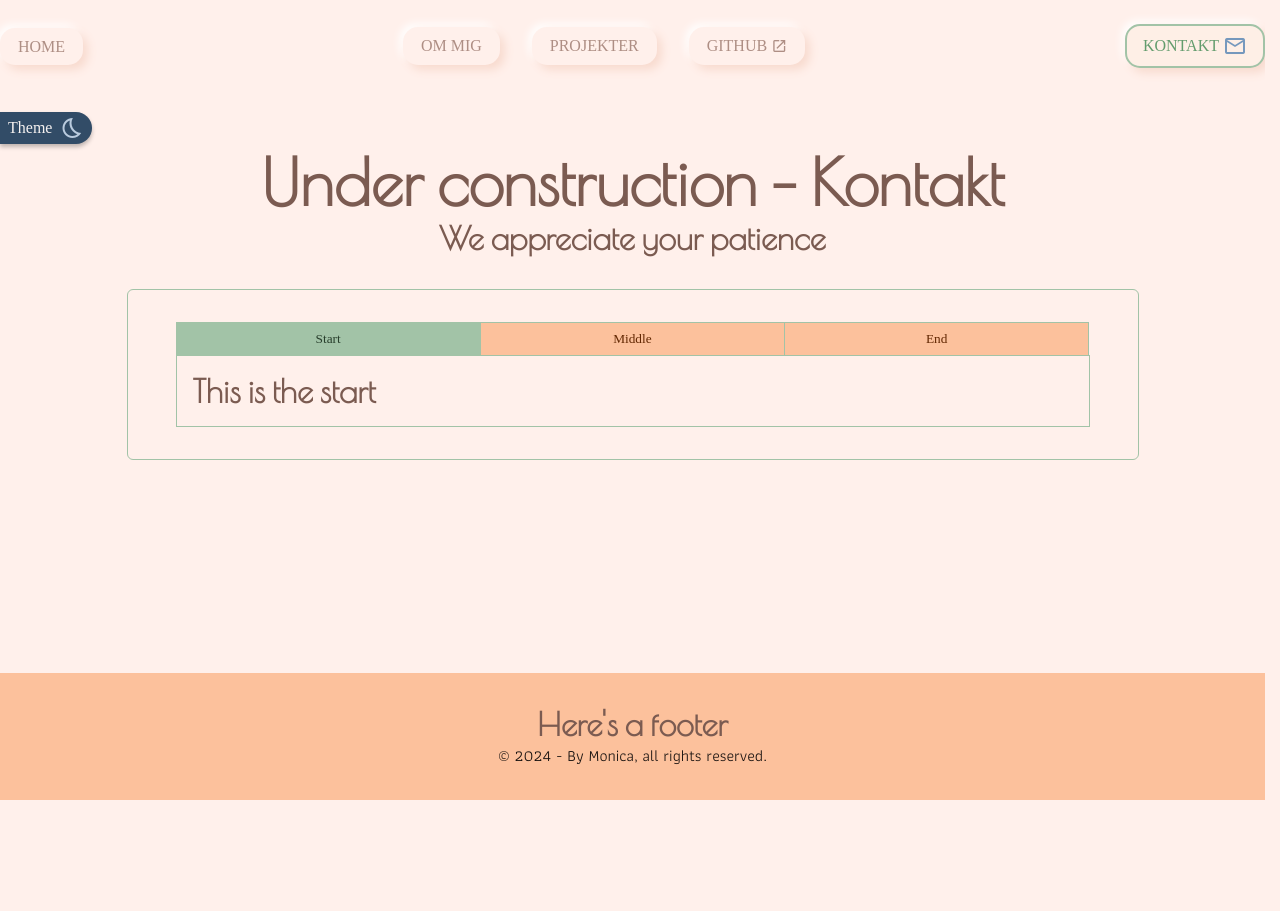
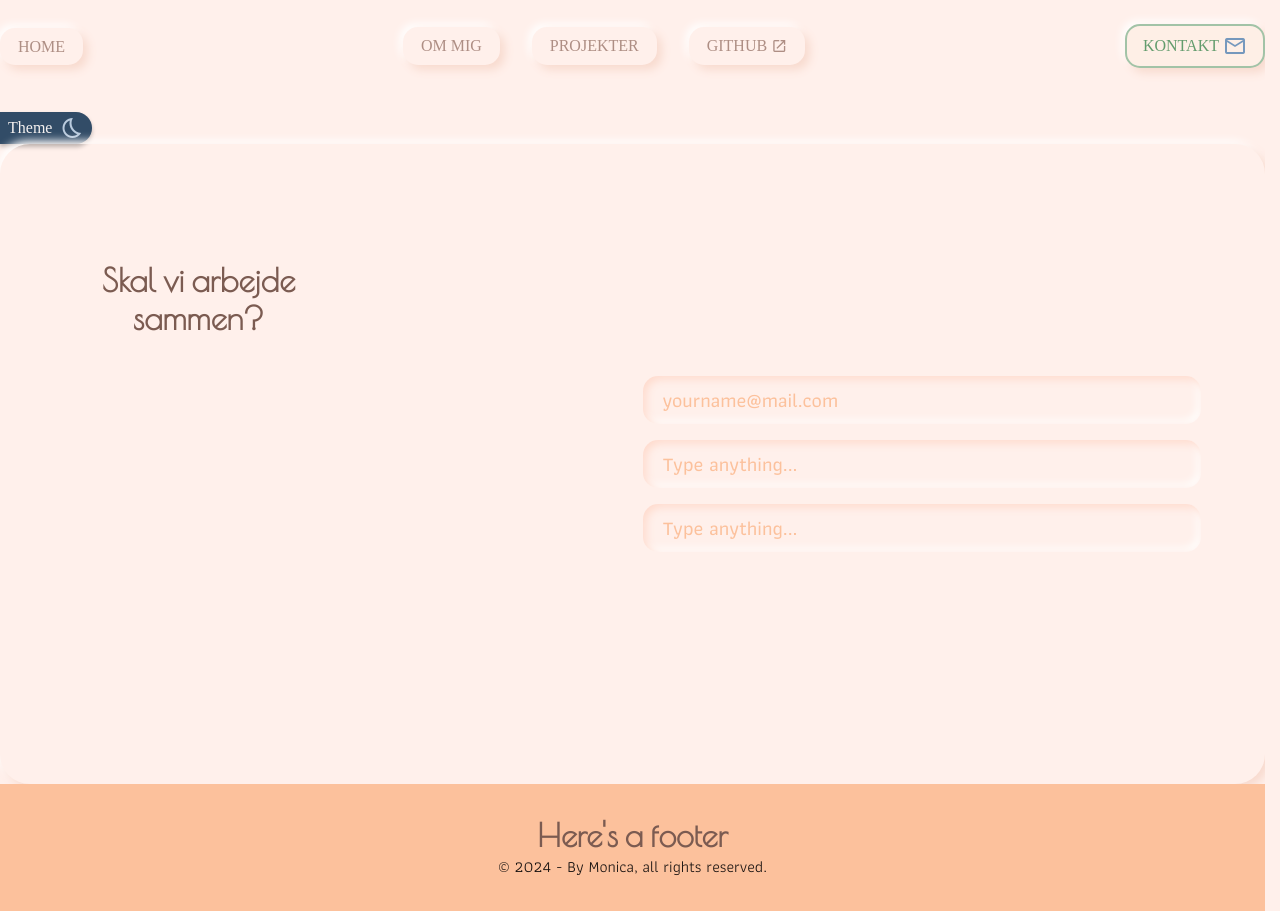
Before and after one commit to WeeWillow/portfolio, a Vue app: page /contact in a window 1280 px wide. Before the commit the page ends 800 px from the top, so only its background shows below. Built offline with nearby package versions, Linux system fonts and the light colour scheme; a web font is replaced by a local one.

Commit message:
styling and setup of contact form

```diff
--- a/src/assets/generalClasses.css
+++ b/src/assets/generalClasses.css
@@ -44,8 +44,8 @@
 }
 
 .neum {
-  box-shadow: var(--neum-raised);
-  transition: all .25s ease-in-out;
+  box-shadow: var(--neum-outset);
+  transition: all 0.25s ease-in-out;
   &:hover {
     background: var(--hover-background);
     color: var(--secondary-400);
--- a/src/assets/variables.css
+++ b/src/assets/variables.css
@@ -36,6 +36,7 @@
   --base-125: 1.25rem; /* 20px */
   --base-150: 1.5rem; /* 24px */
   --base-200: 2rem; /* 32px */
+  --base-300: 3rem; /* 48px */
   --base-400: 4rem; /* 64px */
   --base-450: 4.5rem; /* 72px */
   --base-550: 5.5rem; /* 88px */
@@ -43,6 +44,6 @@
 
   /* ------ other stuff -------- */
   --shadow-sharp: 0px 3px 4px 0px rgba(0, 0, 0, 0.25);
-  --neum-raised: 0.3rem 0.3rem 0.6rem var(--lowered), -0.2rem -0.2rem 0.5rem var(--raised);
+  --neum-outset: 0.3rem 0.3rem 0.6rem var(--lowered), -0.2rem -0.2rem 0.5rem var(--raised);
   --neum-inset: inset 0.2rem 0.2rem 0.5rem var(--background-100), inset -0.2rem -0.2rem 0.5rem var(--raised);
 }
--- a/src/views/ContactView.vue
+++ b/src/views/ContactView.vue
@@ -3,9 +3,17 @@ import TabView from '@/components/layout/TabView.vue';
 </script>
 
 <template>
-  <h1>Under construction - Kontakt</h1>
-  <h2>We appreciate your patience</h2>
-  <TabView />
+  <!-- <TabView /> -->
+  <article class="layout-container">
+    <div class="raisedPlatform neum">
+      <h2>Skal vi arbejde sammen?</h2>
+      <div class="form">
+        <input type="email" class="inputContainer" placeholder="yourname@mail.com">
+        <input type="email" class="inputContainer" placeholder="Type anything...">
+        <input type="email" class="inputContainer" placeholder="Type anything...">
+      </div>
+    </div>
+  </article>
 </template>
 
 <style scoped>
@@ -14,4 +22,58 @@ h1, h2 {
   margin: 0 auto;
   text-align: center;
 }
+
+article {
+  display: flex;
+  justify-content: center;
+  align-items: center;
+}
+
+.raisedPlatform {
+  width: 100%;
+  height: 40rem;
+  padding: var(--base-400);
+  border-radius: var(--rounded-general);
+  display: grid;
+  grid-template-columns: repeat(4, 1fr);
+  grid-template-rows: repeat(autofit, min-content);
+  column-gap: var(--base-125);
+  row-gap: var(--base-125);
+  align-items: center;
+}
+
+.form {
+  grid-column: 3 / 5;
+  grid-row: 1 / 4;
+}
+
+.inputContainer {
+  margin: var(--base-50) 0;
+  width: 100%;
+  height: var(--base-300);
+  border: none;
+  border-radius: var(--rounded-50);
+  font-size: var(--base-125);
+  padding-left: var(--base-125);
+  background: none;
+  box-shadow: var(--neum-inset);
+  font-family: var(--font-body);
+  font-weight: 500;
+  color: var(--text-500);
+
+
+
+  &::placeholder {
+    color: var(--primary-200);
+  }
+
+  &:focus {
+    outline: none;
+    box-shadow: var(--neum-outset);
+  }
+}
+
+input {
+  transition: all 0.25s ease-in-out;
+}
 </style>
```
